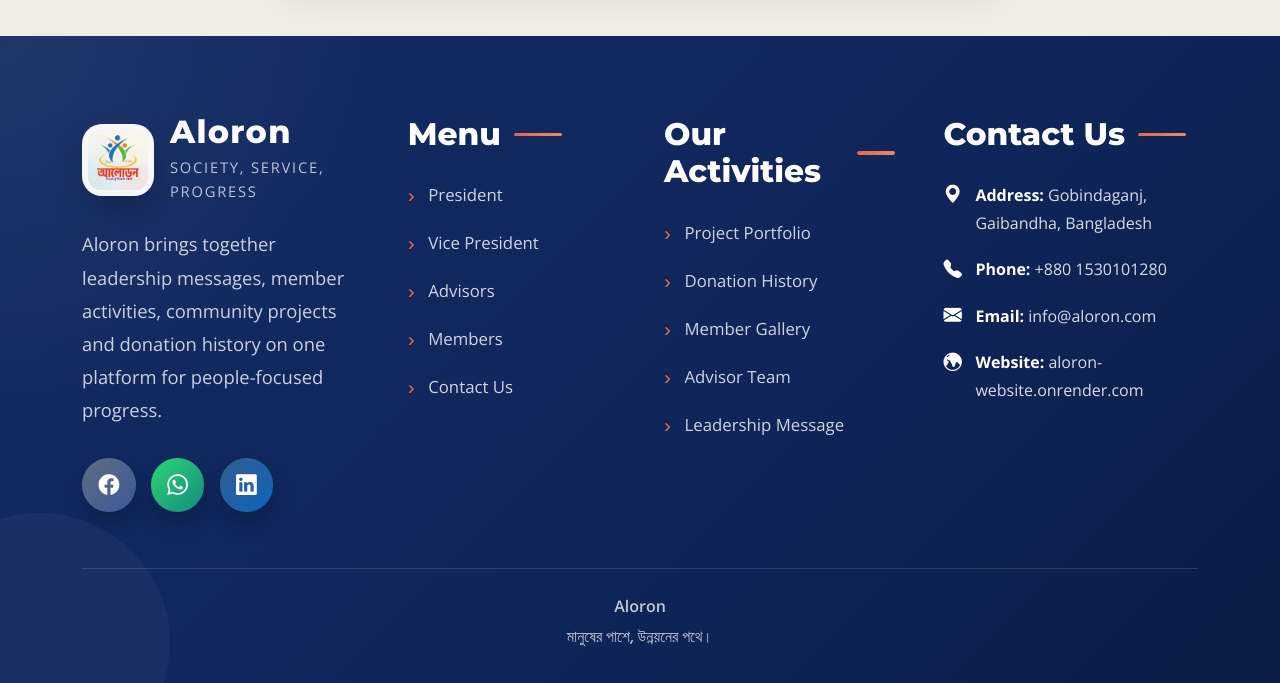
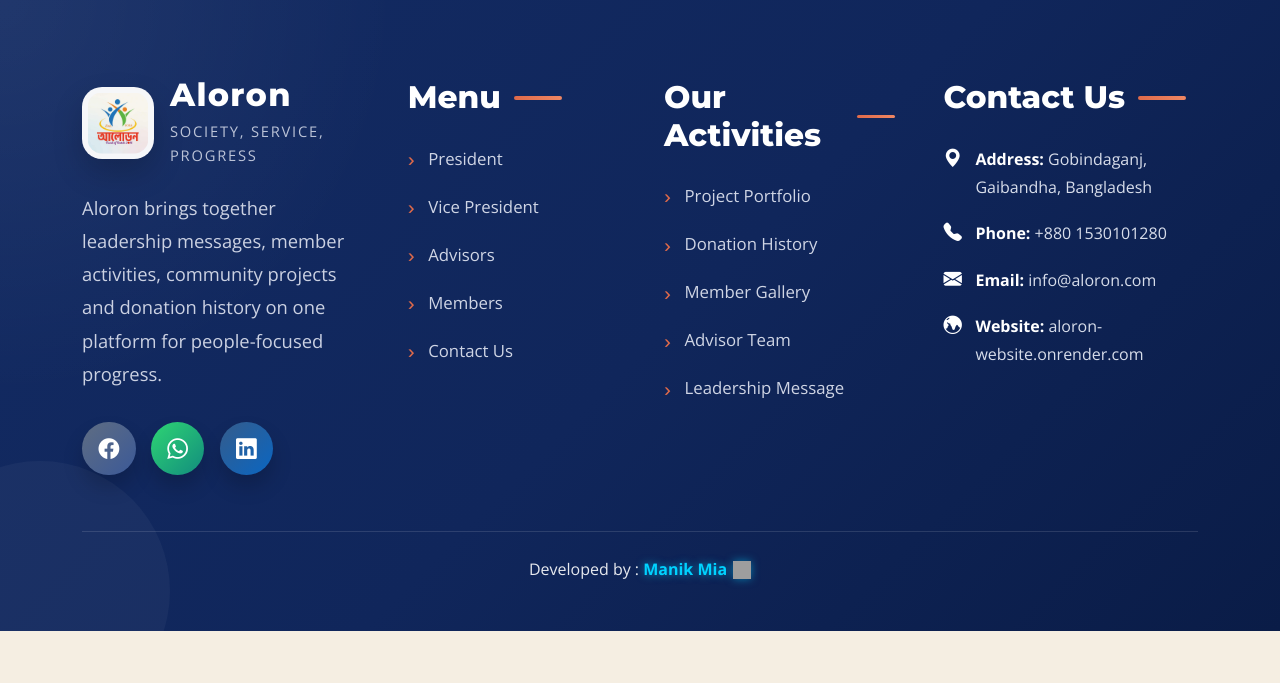
Before and after one commit to Manik-MCS/aloron-website, a Django app: page / in a window 1280 px wide. Shown: the part 4650-5333 px from the top of the page. After the commit the page ends 5281 px from the top, so only its background shows below. Run offline with Django 5.2, Linux system fonts and the light colour scheme; data comes from the database, SQL or seed files in the repository; data that the repository does not hold is empty; grey boxes are pictures that could not be loaded.

Commit message:
update footer

```diff
--- a/WebSite1/static/css/site.css
+++ b/WebSite1/static/css/site.css
@@ -143,7 +143,10 @@ li {
 }
 
 .president-photo {
-    max-height: 420px;
+    width: min(100%, 320px);
+    max-height: 360px;
+    margin-inline: auto;
+    display: block;
 }
 
 .content-slider {
@@ -486,6 +489,11 @@ li {
         width: min(240px, 78vw);
     }
 
+    .president-photo {
+        width: min(100%, 260px);
+        max-height: 300px;
+    }
+
     .slider-dots {
         gap: 0.5rem;
     }
--- a/WebSite1/templates/base.html
+++ b/WebSite1/templates/base.html
@@ -93,9 +93,15 @@
                 </div>
             </div>
 
-            <div class="footer-bottom">
-                <p class="mb-1 fw-semibold">Aloron</p>
-                <p class="mb-0 bn-text" lang="bn">মানুষের পাশে, উন্নয়নের পথে।</p>
+            <div class="footer-bottom"
+              <p class="mb-0" style="font-size: 16px; color: rgba(255, 255, 255, 0.9);">
+    Developed by :
+    <a href="https://www.facebook.com/md.manik.mia.121919" target="_blank"
+       style="color: #00D2FF; text-decoration: none; font-weight: bold; display: inline-flex; align-items: center; gap: 6px; text-shadow: 0px 0px 8px rgba(0, 210, 255, 0.6);">
+        Manik Mia
+        <img src="https://upload.wikimedia.org/wikipedia/commons/b/b9/2023_Facebook_icon.svg" alt="FB" style="width: 18px; height: 18px; filter: drop-shadow(0px 0px 4px rgba(0, 210, 255, 0.5));">
+    </a>
+</p>
             </div>
         </div>
     </footer>
```
Also changed, not shown: 2 other files.
